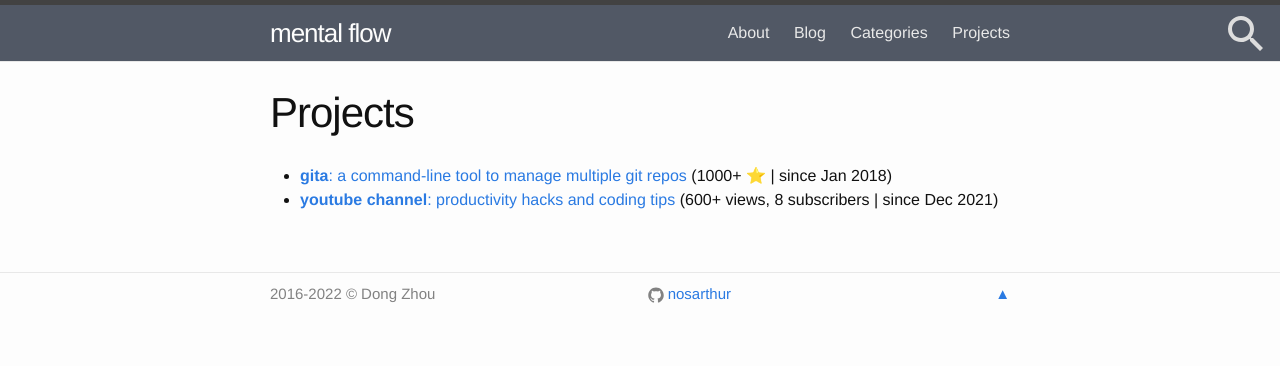
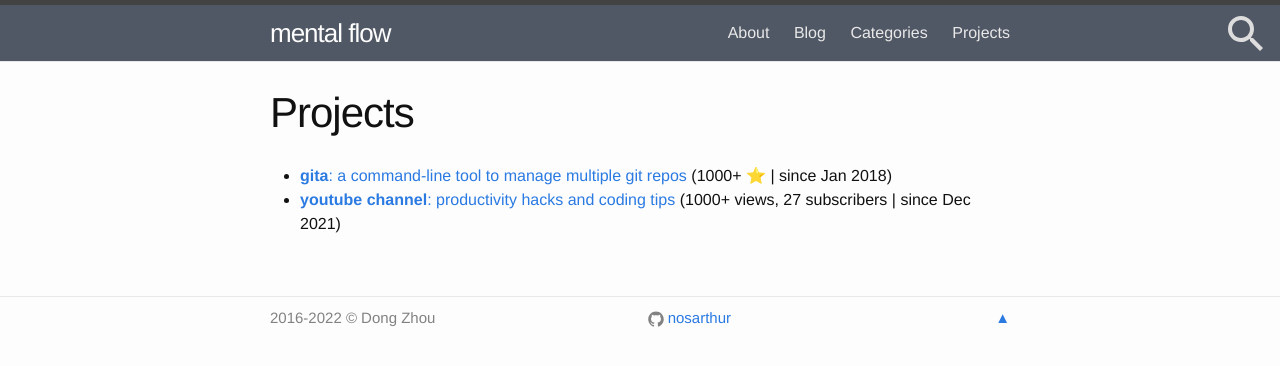
Before and after one commit to nosarthur/nosarthur.github.io, a Jekyll site: the page built from projects.md, in a window 1280 px wide. Shown: the top 366 px of the page. Built offline with Jekyll 4.4.1, drawn with Linux system fonts in a browser that asks for light colours.

Commit message:
minor updates

```diff
--- a/_config.yml
+++ b/_config.yml
@@ -9,7 +9,7 @@
 title: mental flow
 email: zhou.dong@gmail.com
 description: > # this means to ignore newlines until "baseurl:"
-  A scientist and programmer. Familiar with magnetic resonance imaging, quantum computing, and biophysics. <br>
+  Physicist turned into programmer. Past experience includes crystallography, medical imaging, quantum computing, etc. <br>
   A reader and writer. Interested in martial arts, yoga, and other ancient teachings.
 baseurl: "" # the subpath of your site, e.g. /blog
 url: "https://nosarthur.github.io" # the base hostname & protocol for your site
--- a/projects.md
+++ b/projects.md
@@ -7,4 +7,4 @@ permalink: /projects/
 - [**gita**: a command-line tool to manage multiple git repos](https://github.com/nosarthur/gita)
   (1000+ ⭐ | since Jan 2018)
 - [**youtube channel**: productivity hacks and coding tips](https://www.youtube.com/channel/UCEkwn6bsFS5p11KoBymEn-Q)
-  (600+ views, 8 subscribers | since Dec 2021)
+  (1000+ views, 27 subscribers | since Dec 2021)
```
